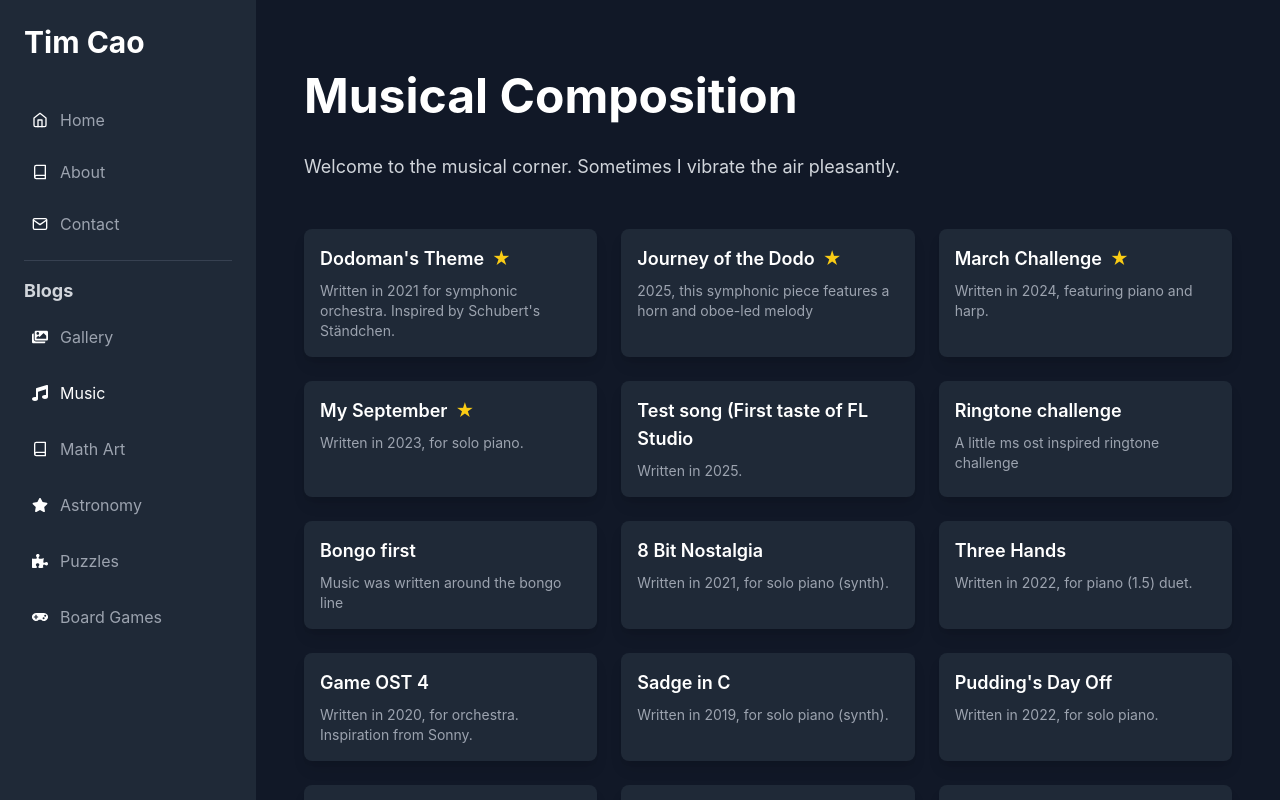
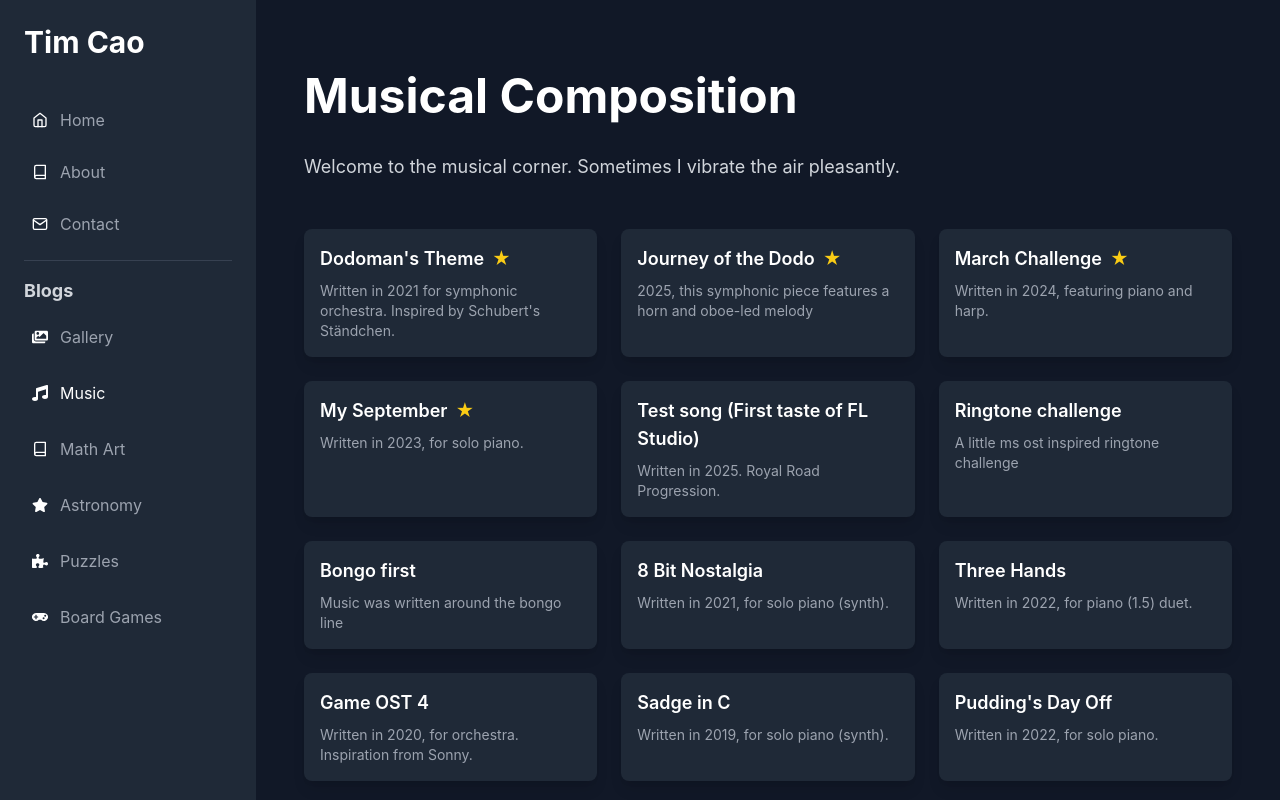
Before and after one commit to Timothy-Cao/Timothy-Cao.github.io, a React (Create React App) app: page /#/blogs/music in a window 1280 px wide. Built offline with nearby package versions, Linux system fonts and the light colour scheme.

Commit message:
typo fixed

```diff
--- a/src/pages/blogs/Music.js
+++ b/src/pages/blogs/Music.js
@@ -29,8 +29,8 @@ const compositions = [
       src: "/assets/media/audio/myseptember.mp3",
     },
     {
-      title: "Test song (First taste of FL Studio",
-      description: "Written in 2025.",
+      title: "Test song (First taste of FL Studio)",
+      description: "Written in 2025. Royal Road Progression.",
       type: "audio",
       src: "/assets/media/audio/First taste of FL Studio.mp3",
     },
```
